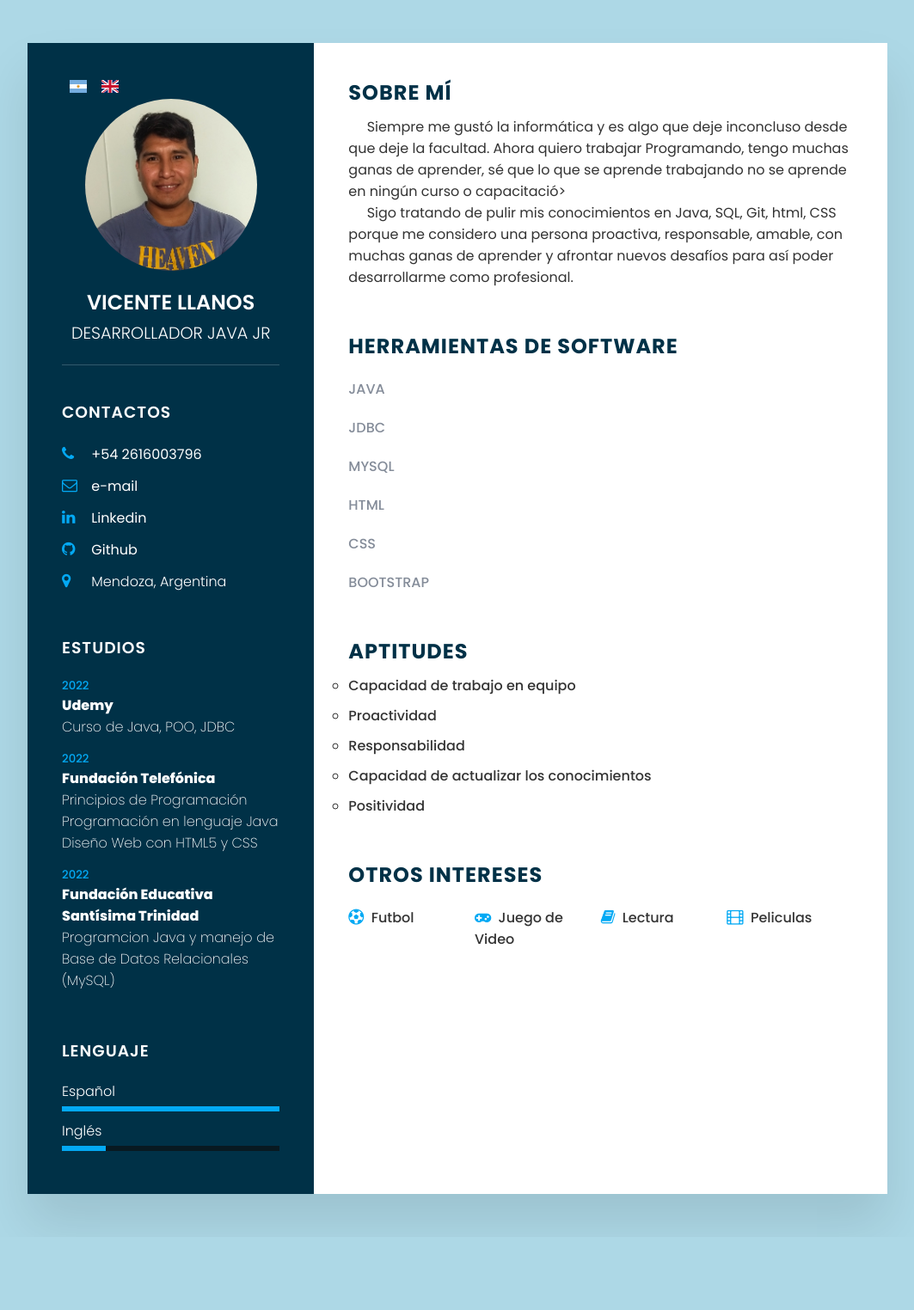
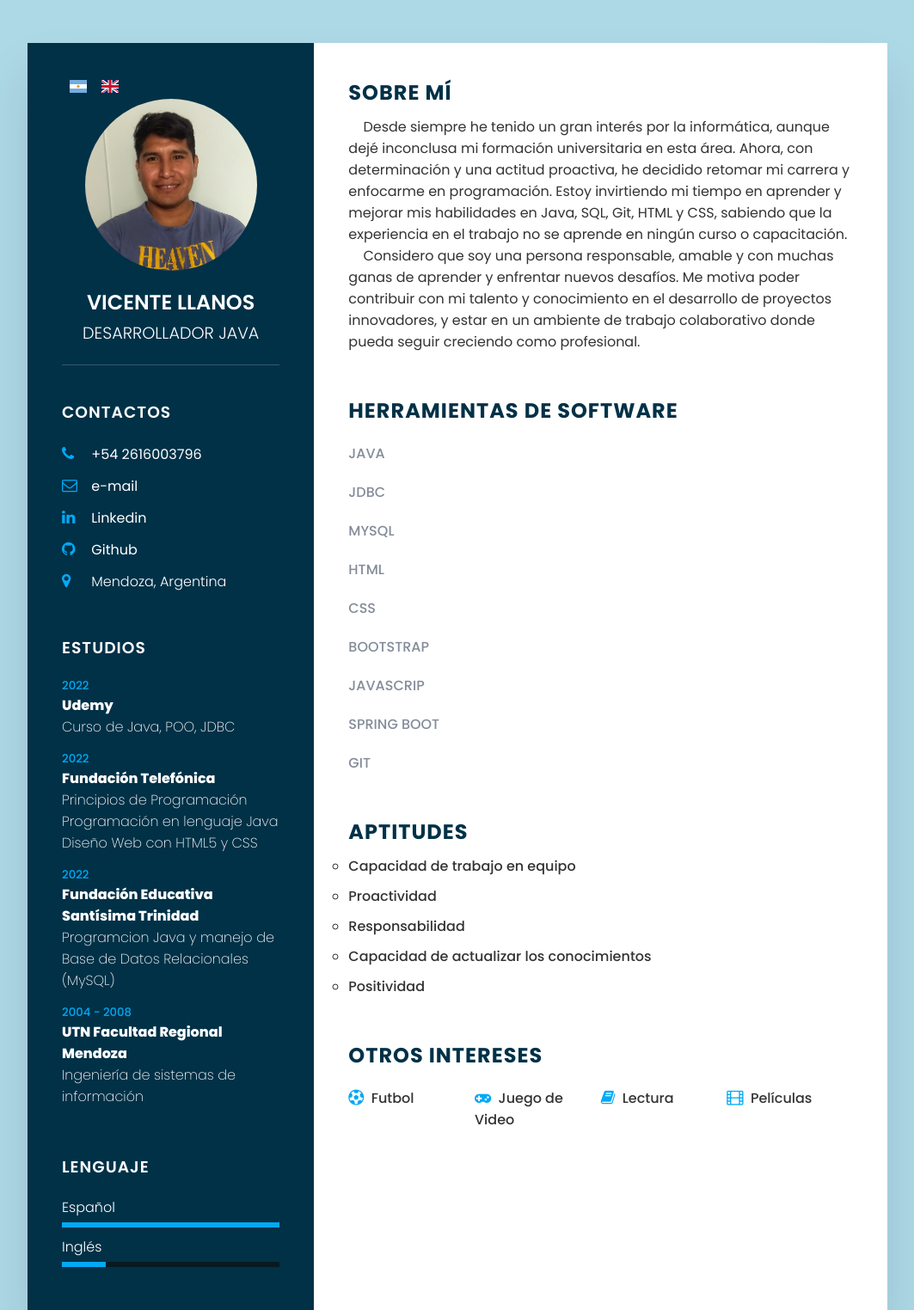
Before and after one commit to VicenteMza/CV_-Web, a plain HTML site: page index.html in a window 1280 px wide. Shown: the top 1524 px of the page at 86% size, without its empty margins (108-1171 px from the left). Before the commit the page ends 1439 px from the top, so only its background shows below. Drawn offline with Linux system fonts and the light colour scheme.

Commit message:
Modificacion de estudios correccion de ortografia

```diff
--- a/index.html
+++ b/index.html
@@ -41,7 +41,7 @@
                 <div class="imgBx">
                     <img src="images/foto1.jpg" alt="Foto Personal">
                 </div>
-                <h2>Vicente Llanos <br><span data-section="profile" data-value="rol">Desarrollador Java Jr</span></h2>
+                <h2>Vicente Llanos <br><span data-section="profile" data-value="rol">Desarrollador Java</span></h2>
             </div>
 
             <div class="contactInfo">
@@ -94,8 +94,16 @@
                     <li>
                         <h5>2022</h5>
                         <h4 data-section="education" data-value="fesat">Fundación Educativa Santísima Trinidad</h4>
-                        <h4 data-section="education" data-value="fesat-1">Programcion Java y manejo de Base de Datos Relacionales
+                        <h4 data-section="education" data-value="fesat-1">Programcion Java y manejo de Base de Datos
+                            Relacionales
                             (MySQL)</h4>
+                    </li>
+                </ul>
+                <ul>
+                    <li>
+                        <h5>2004 - 2008</h5>
+                        <h4 data-section="education" data-value="utn">UTN Facultad Regional Mendoza</h4>
+                        <h4 data-section="education" data-value="utn-1">Ingeniería de sistemas de información</h4>
                     </li>
                 </ul>
             </div>
@@ -123,20 +131,27 @@
             <div class="about">
                 <h2 class="title2" data-section="description" data-value="des-1">Sobre Mí</h2>
                 <p data-section="description" data-value="des-2">
-                    &nbsp;&nbsp;&nbsp;&nbsp; Siempre me gustó la informática y es
-                    algo que deje inconcluso desde que deje
-                    la facultad. Ahora quiero trabajar
-                    Programando, tengo muchas ganas de
-                    aprender, sé que lo que se aprende
-                    trabajando no se aprende en ningún
-                    curso o capacitació><br>
-                &nbsp;&nbsp;&nbsp;&nbsp; Sigo tratando de pulir mis
-                    conocimientos en Java, SQL, Git, html,
-                    CSS porque me considero una persona
-                    proactiva, responsable, amable, con
-                    muchas ganas de aprender y afrontar
-                    nuevos desafíos para así poder
-                    desarrollarme como profesional.
+                    &nbsp;&nbsp;&nbsp;&nbsp;Desde siempre he tenido un gran
+                    interés por la informática, aunque dejé
+                    inconclusa mi formación universitaria
+                    en esta área. Ahora, con determinación
+                    y una actitud proactiva, he decidido
+                    retomar mi carrera y enfocarme en
+                    programación. Estoy invirtiendo mi
+                    tiempo en aprender y mejorar mis
+                    habilidades en Java, SQL, Git, HTML y
+                    CSS, sabiendo que la experiencia en el
+                    trabajo no se aprende en ningún curso o
+                    capacitación.<br>
+                    &nbsp;&nbsp;&nbsp;&nbsp;Considero que soy una persona
+                    responsable, amable y con muchas
+                    ganas de aprender y enfrentar nuevos
+                    desafíos. Me motiva poder contribuir
+                    con mi talento y conocimiento en el
+                    desarrollo de proyectos innovadores, y
+                    estar en un ambiente de trabajo
+                    colaborativo donde pueda seguir
+                    creciendo como profesional.
                 </p>
             </div>
             <!--
@@ -159,6 +174,7 @@
         -->
             <div class="about skills">
                 <h2 class="title2" data-section="skills" data-value="sk-title">Herramientas de Software</h2>
+                <div>
                     <div class="box">
                         <h4>JAVA</h4>
                     </div>
@@ -183,6 +199,16 @@
                         <h4>Bootstrap</h4>
                     </div>
 
+                    <div class="box">
+                        <h4>JavaScrip</h4>
+                    </div>
+                    <div class="box">
+                        <h4>Spring Boot</h4>
+                    </div>
+                    <div class="box">
+                        <h4>Git</h4>
+                    </div>
+                </div>
             </div>
 
             <div class="about aptitudes">
@@ -200,16 +226,20 @@
                 <h2 class="title2" data-section="interest" data-value="inte-title">Otros Intereses</h2>
                 <ul>
                     <li>
-                        <span class="icon" data-section="interest" data-value="inte-1"><i class="fa fa-futbol-o" aria-hidden="true"></i>&nbsp;&nbsp;Futbol</span>
+                        <span class="icon" data-section="interest" data-value="inte-1"><i class="fa fa-futbol-o"
+                                aria-hidden="true"></i>&nbsp;&nbsp;Futbol</span>
                     </li>
                     <li>
-                        <span class="icon"data-section="interest" data-value="inte-2"><i class="fa fa-gamepad" aria-hidden="true"></i>&nbsp;&nbsp;Juego de Video</span>
+                        <span class="icon" data-section="interest" data-value="inte-2"><i class="fa fa-gamepad"
+                                aria-hidden="true"></i>&nbsp;&nbsp;Juego de Video</span>
                     </li>
                     <li>
-                        <span class="icon" data-section="interest" data-value="inte-3"><i class="fa fa-book" aria-hidden="true"></i>&nbsp;&nbsp;Lectura</span>
+                        <span class="icon" data-section="interest" data-value="inte-3"><i class="fa fa-book"
+                                aria-hidden="true"></i>&nbsp;&nbsp;Lectura</span>
                     </li>
                     <li>
-                        <span class="icon" data-section="interest" data-value="inte-4"><i class="fa fa-film" aria-hidden="true"></i>&nbsp;&nbsp;Peliculas</span>
+                        <span class="icon" data-section="interest" data-value="inte-4"><i class="fa fa-film"
+                                aria-hidden="true"></i>&nbsp;&nbsp;Películas</span>
                     </li>
                 </ul>
             </div>
```
Also changed, not shown: languages/ar.json (+5 -3 lines), languages/en.json (+5 -3 lines). Lines whose indentation alone changed are shown as unchanged.
